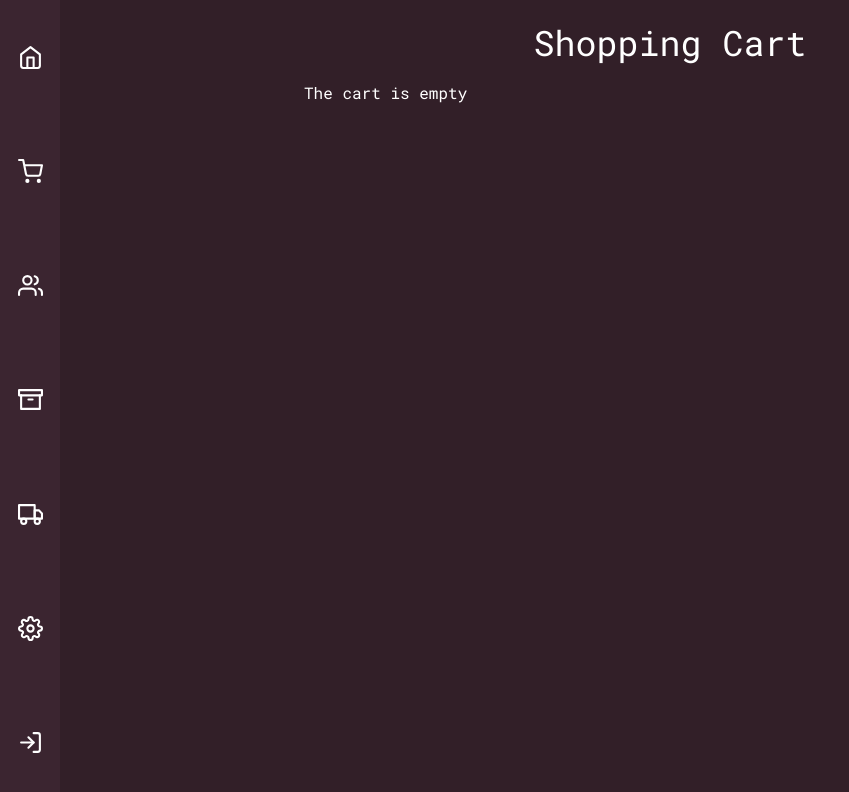
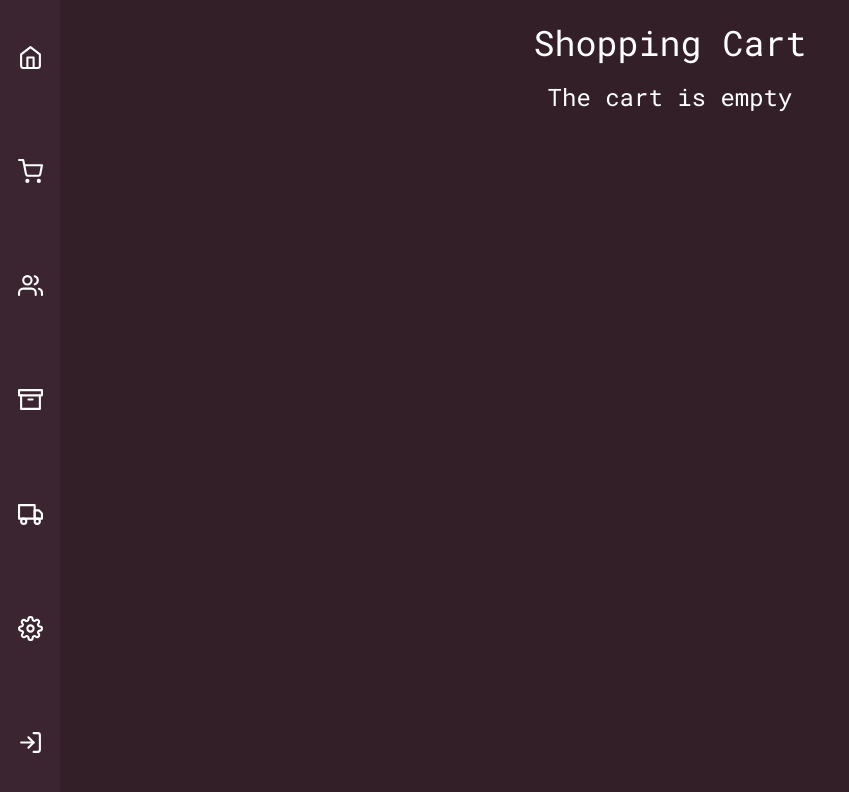
Before and after one commit to facundoveliz/vendo, a React (Create React App) app in the folder client/: page /cart in a window 1280 px wide. Shown: the top 792 px of the page, without its empty margins (0-849 px from the left). Built offline with nearby package versions, Linux system fonts and the light colour scheme.

Commit message:
empty cart styling

```diff
--- a/client/src/sass/pages/_cart.scss
+++ b/client/src/sass/pages/_cart.scss
@@ -59,4 +59,8 @@
             font-size: 20px;
         }
     }
+    .cart-empty {
+        font-size: 24px;
+        text-align: center;
+    }
 }
```
